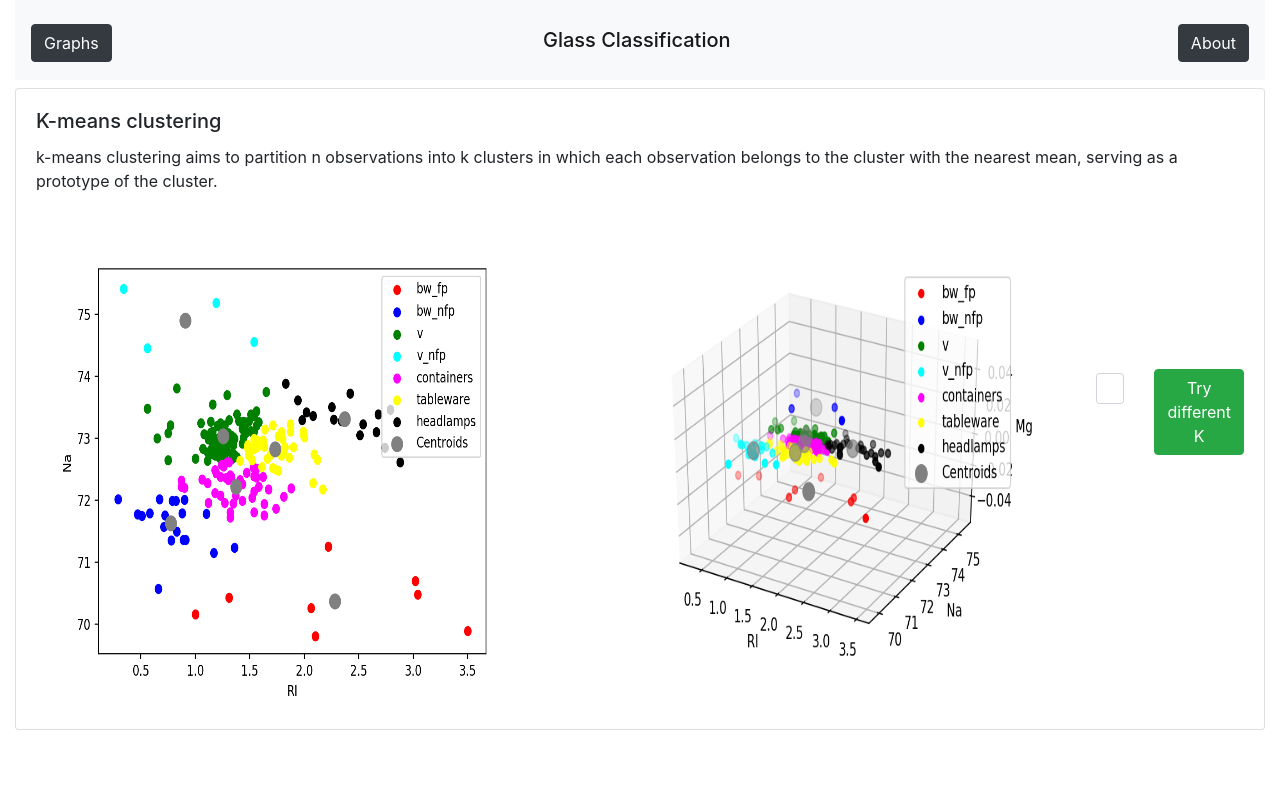
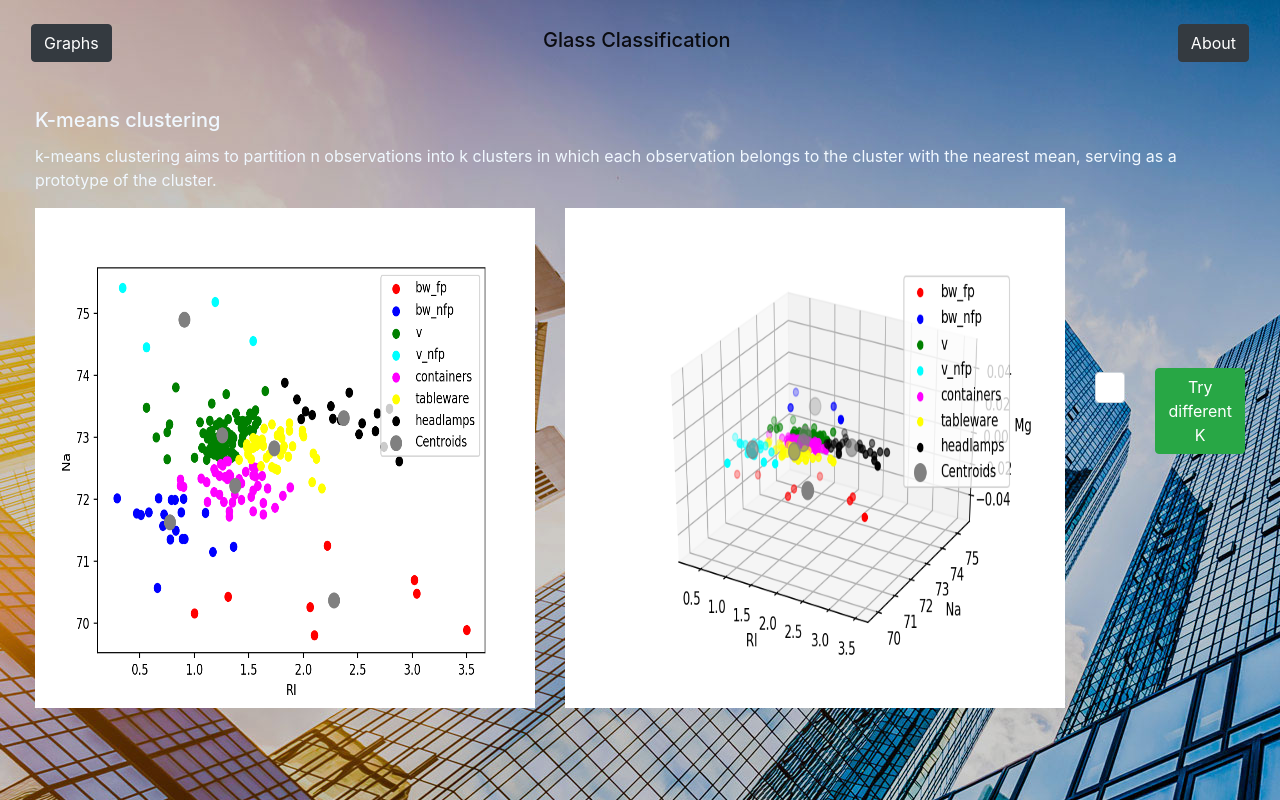
Before and after one commit to rhish9h/glass-classification-mini-project, a Django app: page /graphs in a window 1280 px wide. Run offline with Django 3.2, Linux system fonts and the light colour scheme; some libraries are stand-ins or nearby versions.

Commit message:
changed theme

```diff
--- a/glassProj/glassApp/templates/glassApp/graphs.html
+++ b/glassProj/glassApp/templates/glassApp/graphs.html
@@ -6,6 +6,14 @@
   <meta http-equiv="X-UA-Compatible" content="ie=edge">
   <link rel="stylesheet" href="https://stackpath.bootstrapcdn.com/bootstrap/4.3.1/css/bootstrap.min.css">
   <title>Graphs</title>
+  <style>
+      body {
+        background-image: url('/static/images/glass-building.jpg');
+        /* background-size: 1530px 700px; */
+        /* background-color: rgba(7, 205, 255, 0.664);
+        background-blend-mode: lighten; */
+      }
+    </style>
 </head>
 <body>
 
@@ -13,7 +21,7 @@
     <!-- navbar -->
     <div class="container-fluid">
       <!-- As a link -->
-      <nav class="navbar navbar-light bg-light h1 py-3" id="glass_navbar">
+      <nav class="navbar navbar-light transparent h1 py-3" id="glass_navbar">
           <a href="graphs">
             <button type="button" class="btn btn-dark" id='graph_button'>Graphs</button>
           </a>
@@ -23,10 +31,10 @@
           </a>
       </nav>
 
-      <div class="card">
+      <div class="card-transparent">
         <div class="card-body">
-          <h5 class="card-title">K-means clustering</h5>
-          <p class="card-text">k-means clustering aims to partition n observations into k clusters in which each observation belongs to the cluster with the nearest mean, serving as a prototype of the cluster.</p>
+          <h5 class="card-title" style="color: aliceblue;">K-means clustering</h5>
+          <p class="card-text" style="color: aliceblue;">k-means clustering aims to partition n observations into k clusters in which each observation belongs to the cluster with the nearest mean, serving as a prototype of the cluster.</p>
           <div class="row">
             <div class="col">
               <img src="\static\images\kmeans_2d.png" alt="k-means cluster 2d" width="500" height="500">
```
Also changed, not shown: glassProj/glassApp/templates/glassApp/about.html (+9 -1 lines), glassProj/glassApp/templates/glassApp/genKmeans.html (+9 -1 lines), glassProj/glassApp/templates/glassApp/index.html (+7 -5 lines), glassProj/assets/images/2dbuf.png, glassProj/assets/images/3dbuf.png.
